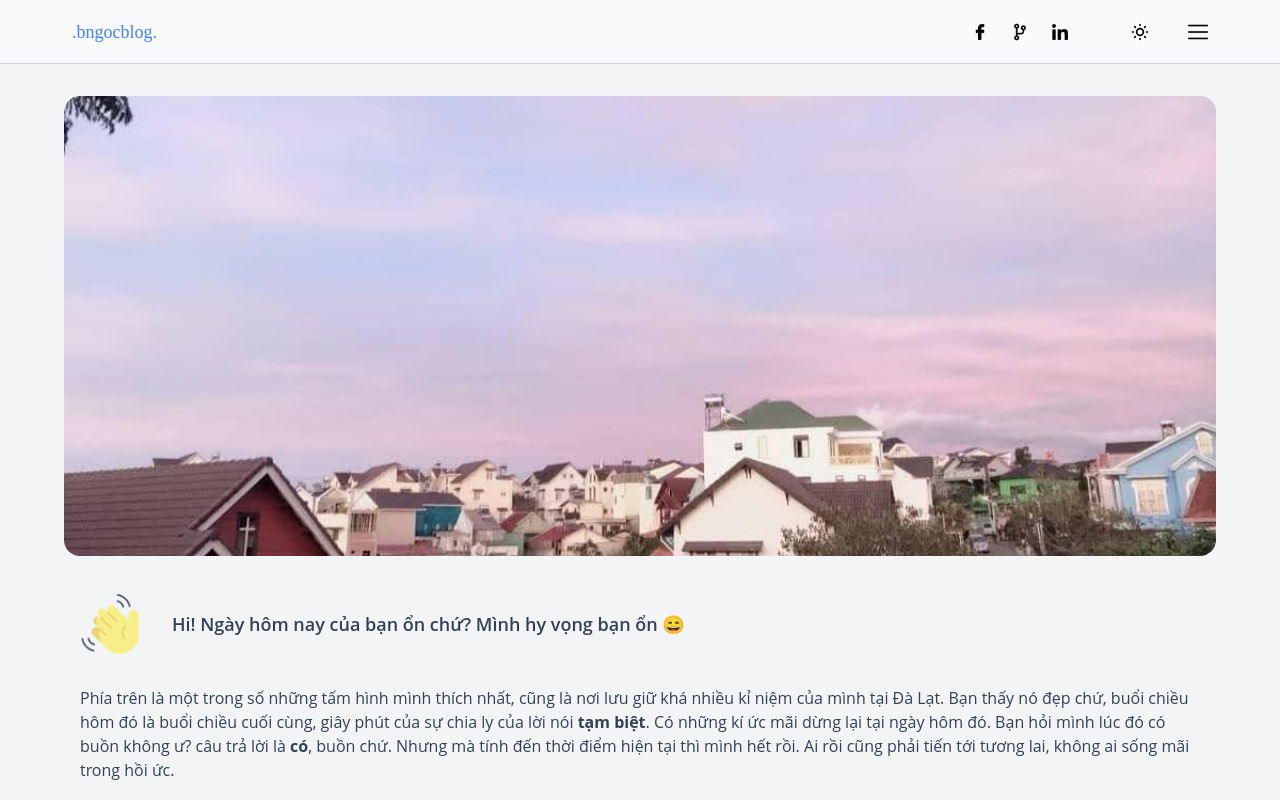
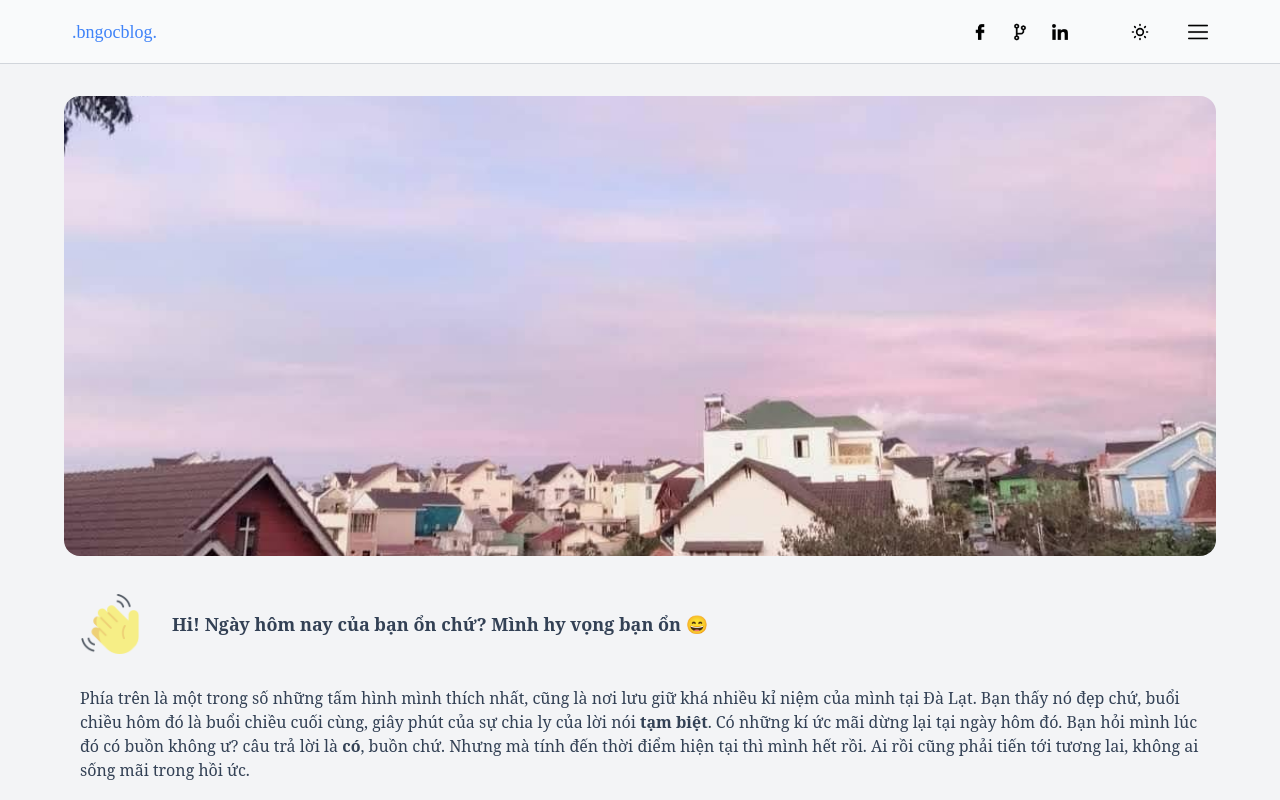
Before and after one commit to Bichngoc1912/limerence, a Next.js app: page / in a window 1280 px wide. Shown: the top 800 px of the page. Built offline with nearby package versions, Linux system fonts and the light colour scheme.

Commit message:
change font

```diff
--- a/tailwind.config.js
+++ b/tailwind.config.js
@@ -17,7 +17,7 @@ module.exports = {
       }
     },
     fontFamily: {
-      'ms-madi': ['"Open Sans"', 'cursive'],
+      'ms-madi': ['"Noto Serif"', 'serif'],
       'sans': ['ui-sans-serif', 'system-ui'],
       'serif': ['ui-serif', 'Georgia'],
       'mono': ['ui-monospace', 'SFMono-Regular'],
```
